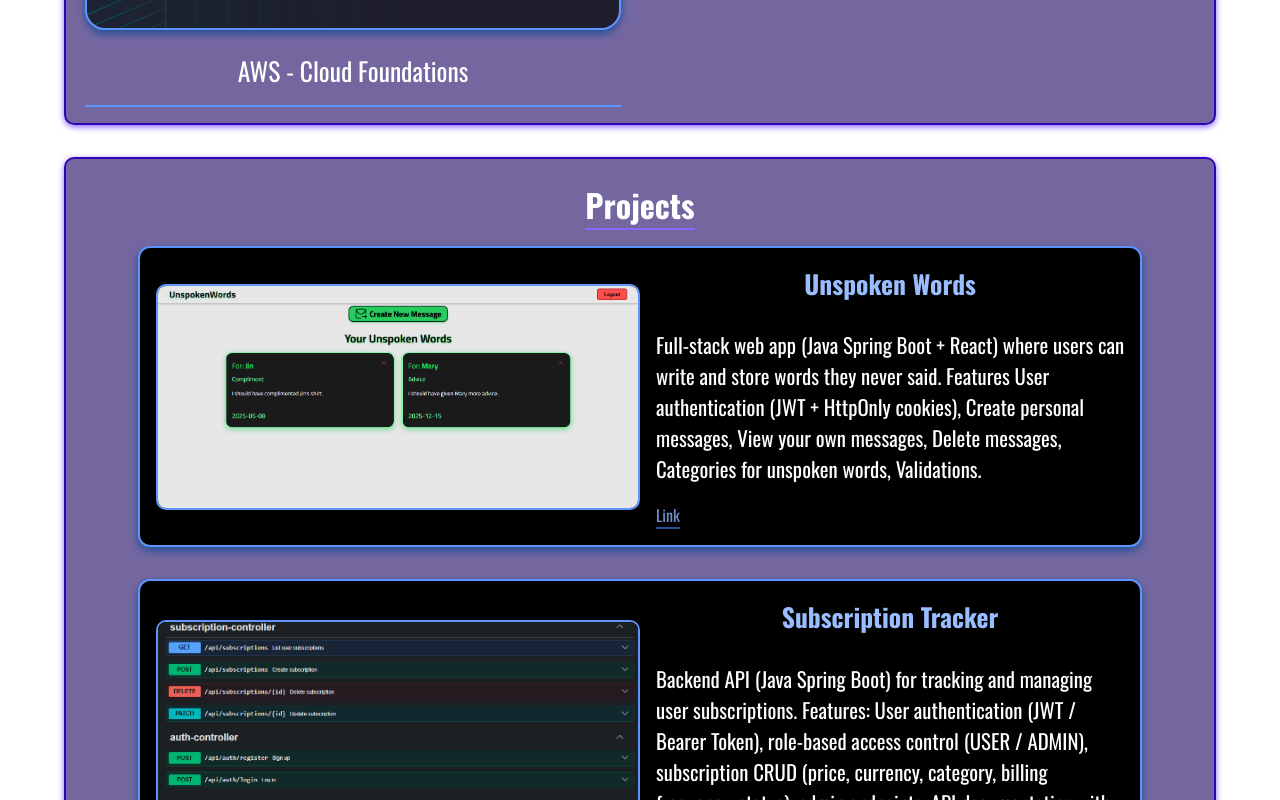
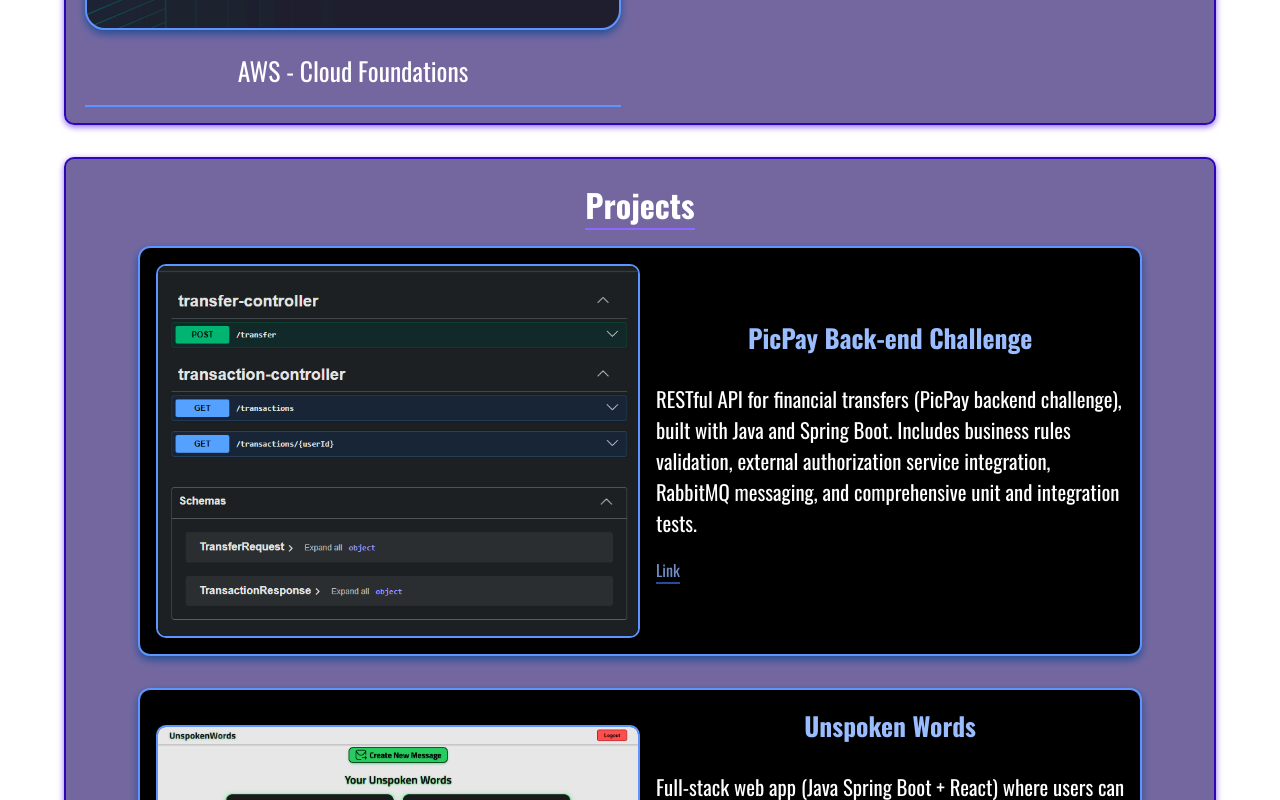
Before and after one commit to alissontfraga/Portfolio, a React (Vite) app: page / in a window 1280 px wide. Shown: the part 2000-2800 px from the top of the page. Built offline with nearby package versions, Linux system fonts and the light colour scheme.

Commit message:
feat: add new project "PicPay Back-end Challenge" with detailed description and associated image

```diff
--- a/src/components/Projects/Projects.jsx
+++ b/src/components/Projects/Projects.jsx
@@ -6,6 +6,7 @@
 import projectimg3 from '../../assets/images/projectimg3.png'
 import projectimg4 from '../../assets/images/projectimg4.png'
 import projectimg5 from '../../assets/images/projectimg5.png'
+import projectimg6 from '../../assets/images/projectimg6.png'
 import Box from '../../components/Box/Box'
 
 
@@ -13,6 +14,13 @@
   return (
       <section id='projects'>
         <Box title="Projects" className="projectsBox">
+
+          <ProjectCard
+            image={projectimg6}
+            title="PicPay Back-end Challenge"
+            description="RESTful API for financial transfers (PicPay backend challenge), built with Java and Spring Boot. Includes business rules validation, external authorization service integration, RabbitMQ messaging, and comprehensive unit and integration tests.
+            ">
+            <a href="https://github.com/alissontfraga/unspokenwords" target='_blank' rel="noopener noreferrer">Link</a> </ProjectCard>
 
             <ProjectCard
             image={projectimg5}
```
Also changed, not shown: src/assets/images/projectimg6.png (added), 1 other file (tests, documents, lock files or other folders).
